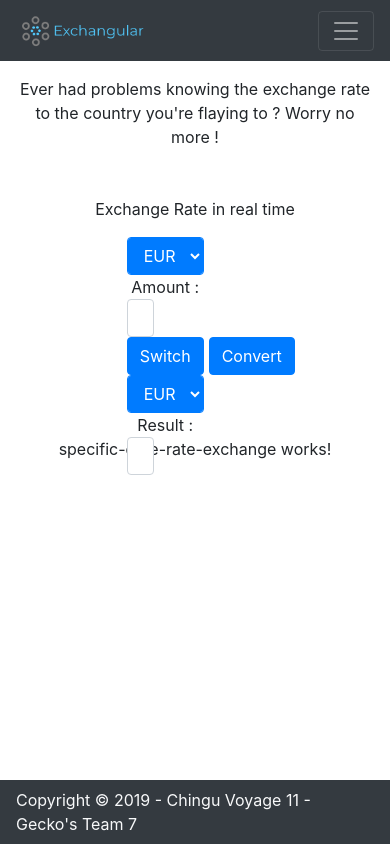
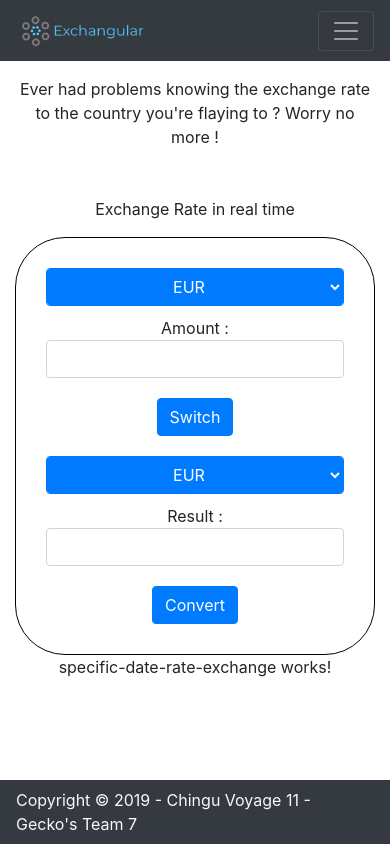
Before and after one commit to chingu-voyages/v11-geckos-team-07, an Angular app: page /home in a window 390 px wide. Built offline with nearby package versions, Linux system fonts and the light colour scheme.

Commit message:
Added responsive css

```diff
--- a/src/app/real-time-rate-exchange/real-time-rate-exchange.component.css
+++ b/src/app/real-time-rate-exchange/real-time-rate-exchange.component.css
@@ -1,38 +1,31 @@
-.box {
-  display: grid;
-  grid-template-columns: repeat(7, 5 vw);
-  grid-template-rows: auto;
-  grid-template-areas:
-    ". . . . . . ."
-    "amount inpu drop1 . . . drop2"
-    ". . . . . . ."
-    ". . . . . . ."
-    ". . . . . . .";
-  margin: auto;
-  grid-column-gap: 5px;
-  align-items: center;
-  height: 200px;
-  width: 35vw;
+.box{
+  border-style: solid;
+  border-width: 1px;
+  border-color: black;
+  border-radius: 50px;
+  padding: 50px;
 }
 
-.amount {
-  justify-self: end;
-  grid-area: amount;
-  height: 3.6vh;
+.drop{
+  margin-bottom: 10px;
 }
 
-.inpu {
-  justify-self: start;
-  grid-area: inpu;
-  max-width: 7vw;
+.convert{
+  margin-top:20px;
 }
 
-.drop1 {
-  justify-self: start;
-  grid-area: drop1;
+@media only screen and (max-width: 768px) {
+  /* For mobile phones: */
+  .switch{
+    margin-top: 20px;
+    margin-bottom: 20px;
+  }
+
+  .box{
+    border-style: solid;
+    border-width: 1px;
+    border-color: black;
+    border-radius: 50px;
+    padding: 30px;
+  }
 }
-
-.drop2 {
-  justify-self: start;
-  grid-area: drop2;
-}
--- a/src/app/real-time-rate-exchange/real-time-rate-exchange.component.html
+++ b/src/app/real-time-rate-exchange/real-time-rate-exchange.component.html
@@ -1,6 +1,6 @@
 <p class="text-center mt-5">Exchange Rate in real time</p>
 <div class="row justify-content-center">
-  <div class="col-md-6 ">
+  <div class="col-md-8 ">
     <div class="box">
       <div class="row">
         <div class="col-sm-5 justify-content-center">
```
